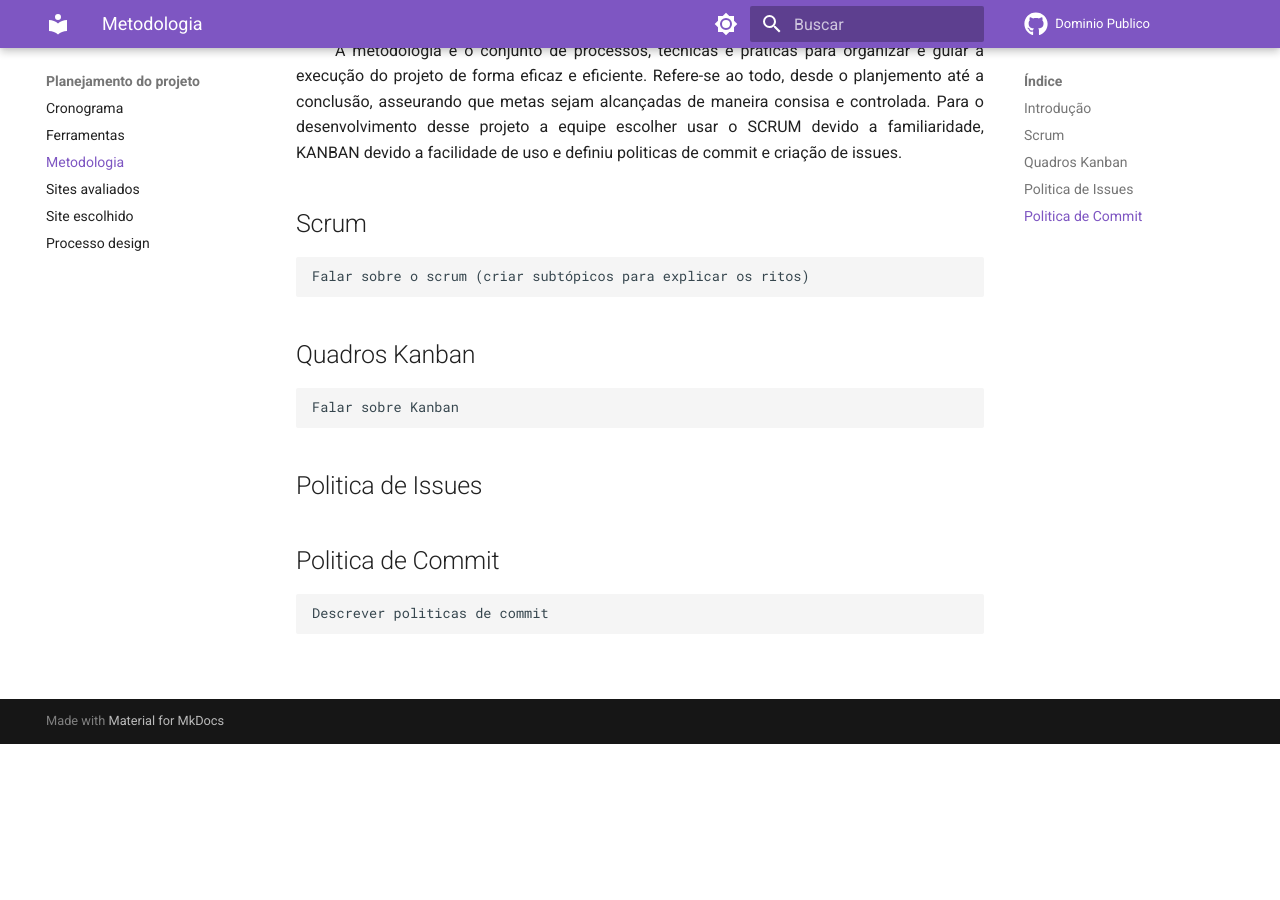
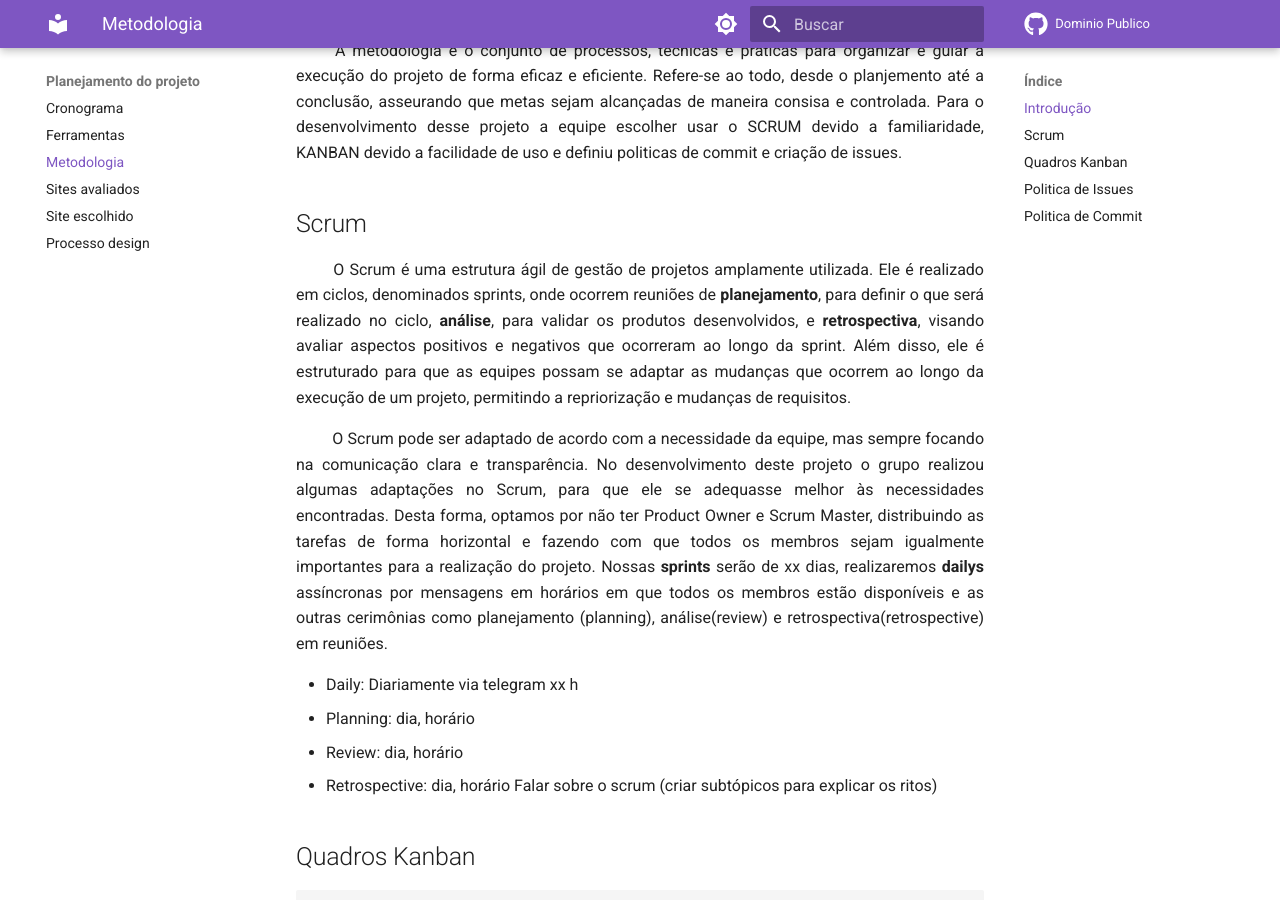
Before and after one commit to Interacao-Humano-Computador/2023.2-Dominio-Publico, an MkDocs documentation site: the page built from docs/planejamento/metodologia.md, in a window 1280 px wide and 900 px high, scrolled down 281 px. Built offline with MkDocs 1.6.1 and Material for MkDocs 9.7.7, drawn with Linux system fonts in a browser that asks for light colours; comment, search, counter and statistics services are not loaded; before the commit the page ends 1025 px from its top, so only the background shows below that.

Commit message:
docs: Metodologia - Scrum

```diff
--- a/docs/planejamento/metodologia.md
+++ b/docs/planejamento/metodologia.md
@@ -4,7 +4,18 @@
    <p style="text-align: justify;">&emsp;&emsp; A metodologia é o conjunto de processos, técnicas e práticas para organizar e guiar a execução do projeto de forma eficaz e eficiente. Refere-se ao todo, desde o planjemento até a conclusão, asseurando que metas sejam alcançadas de maneira consisa e controlada. Para o desenvolvimento desse projeto a equipe escolher usar o SCRUM devido a familiaridade, KANBAN devido a facilidade de uso e definiu politicas de commit e criação de issues. </p>
 
 ## Scrum
-    Falar sobre o scrum (criar subtópicos para explicar os ritos)
+<p style="text-align: justify;">
+    &emsp;&emsp; O Scrum é uma estrutura ágil de gestão de projetos amplamente utilizada. Ele é realizado em ciclos, denominados sprints, onde ocorrem reuniões de <b>planejamento</b>, para definir o que será realizado no ciclo, <b>análise</b>, para validar os produtos desenvolvidos, e <b> retrospectiva</b>, visando avaliar aspectos positivos e negativos que ocorreram ao longo da sprint. Além disso, ele é estruturado para que as equipes possam se adaptar as mudanças que ocorrem ao longo da execução de um projeto, permitindo a repriorização e mudanças de requisitos.
+</p>
+<p style="text-align: justify;">
+    &emsp;&emsp; O Scrum pode ser adaptado de acordo com a necessidade da equipe, mas sempre focando na comunicação clara e transparência. No desenvolvimento deste projeto o grupo realizou algumas adaptações no Scrum, para que ele se adequasse melhor às necessidades encontradas. Desta forma, optamos por não ter Product Owner e Scrum Master, distribuindo as tarefas de forma horizontal e fazendo com que todos os membros sejam igualmente importantes para a realização do projeto. Nossas <b>sprints</b> serão de xx dias, realizaremos <b>dailys</b> assíncronas por mensagens em horários em que todos os membros estão disponíveis e as outras cerimônias como planejamento (planning), análise(review) e retrospectiva(retrospective) em reuniões.
+</p>
+
+- Daily: Diariamente via telegram xx h
+- Planning: dia, horário
+- Review: dia, horário
+- Retrospective: dia, horário
+Falar sobre o scrum (criar subtópicos para explicar os ritos)
 
 ## Quadros Kanban
     Falar sobre Kanban
```
